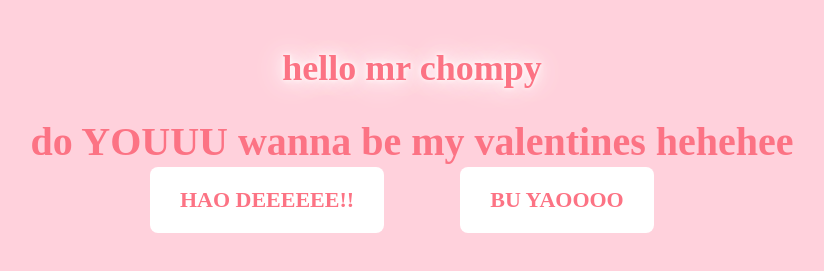
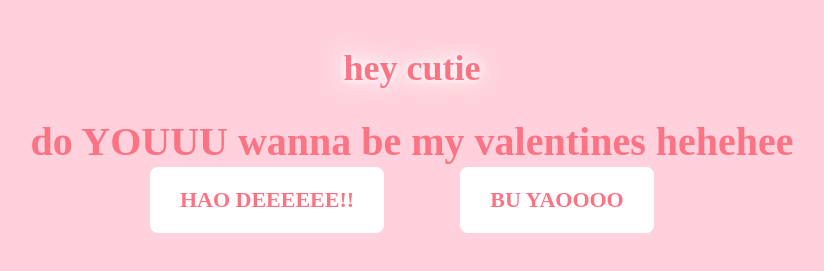
Before and after one commit to frecklessky/valentines, a plain HTML site: page index.html in a window 1280 px wide. Shown: the part 527-798 px from the top of the page, without its empty margins (228-1052 px from the left). Drawn offline with Linux system fonts and the light colour scheme.

Commit message:
Update index.html

```diff
--- a/index.html
+++ b/index.html
@@ -8,7 +8,7 @@
             <img src = "https://i.pinimg.com/originals/c9/9c/51/c99c51fb08fde666e802e4f4be3eff5f.gif" alt="Cute animated illustration">
         </div>
         <div class = "container">
-            <h2 class = "sub_text">hello mr chompy</h2>
+            <h2 class = "sub_text">hey cutie</h2>
             <h1 class = "header_text">do YOUUU wanna be my valentines hehehee</h1>
         </div>
         <div class = "buttons">
```
